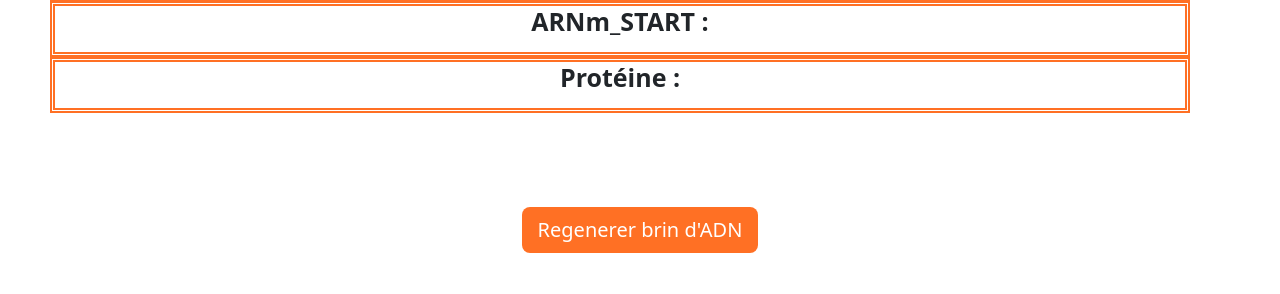
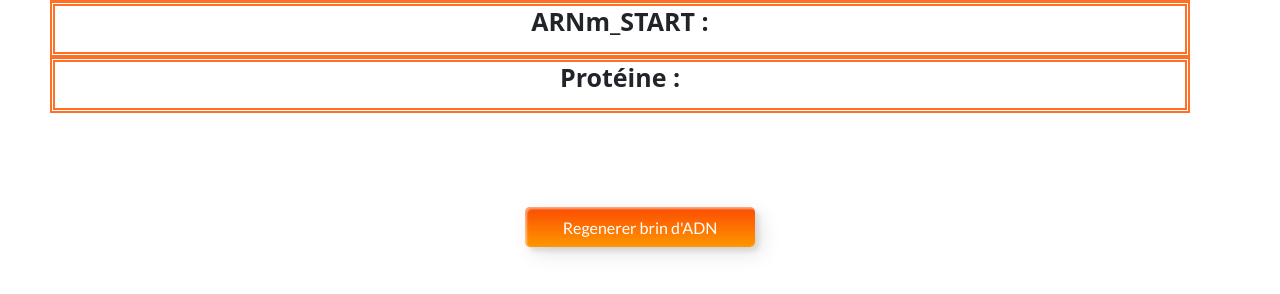
Before and after one commit to Thorvicnet/ADN, a Flask app: template templates/results.html in a window 1280 px wide. Shown: the part 431-725 px from the top of the page. Run offline with Flask 2, Linux system fonts and the light colour scheme; the template is opened without the code that fills it, so the values that code supplies are empty.

Commit message:
better css results.html + fix bug menu buttons

```diff
--- a/static/css/main.css
+++ b/static/css/main.css
@@ -68,7 +68,7 @@
   text-align: center;
 }
 .custom-btn {
-  width: 430px;
+  width: 230px;
   height: 40px;
   color: #fff;
   border-radius: 5px;
--- a/templates/home.html
+++ b/templates/home.html
@@ -27,7 +27,6 @@
         syntaxe (exemple) : ATGACTAC...
       </div>
       <form method="POST">
-
           <div class="input-group mb-3">
             <span class="input-group-text" id="basic-addon3">Brin d'ADN : </span>
             <input class="form-control" name="text" id="basic-url" aria-describedby="basic-addon3" type="text">
--- a/templates/results.html
+++ b/templates/results.html
@@ -30,6 +30,6 @@
 
 </div>
 <div class="menu">
-     <a class="btn btn-primary btn-lg" type="button" href="/results?text=None" style="background-color:#ff7024;border:none;">Regenerer brin d'ADN</a>
+     <a class="rand-dna custom-btn btn-7" type="button" href="/results?text=None"><span>Regenerer brin d'ADN</span></a></div>
 </div>
 {% endblock %}
```
